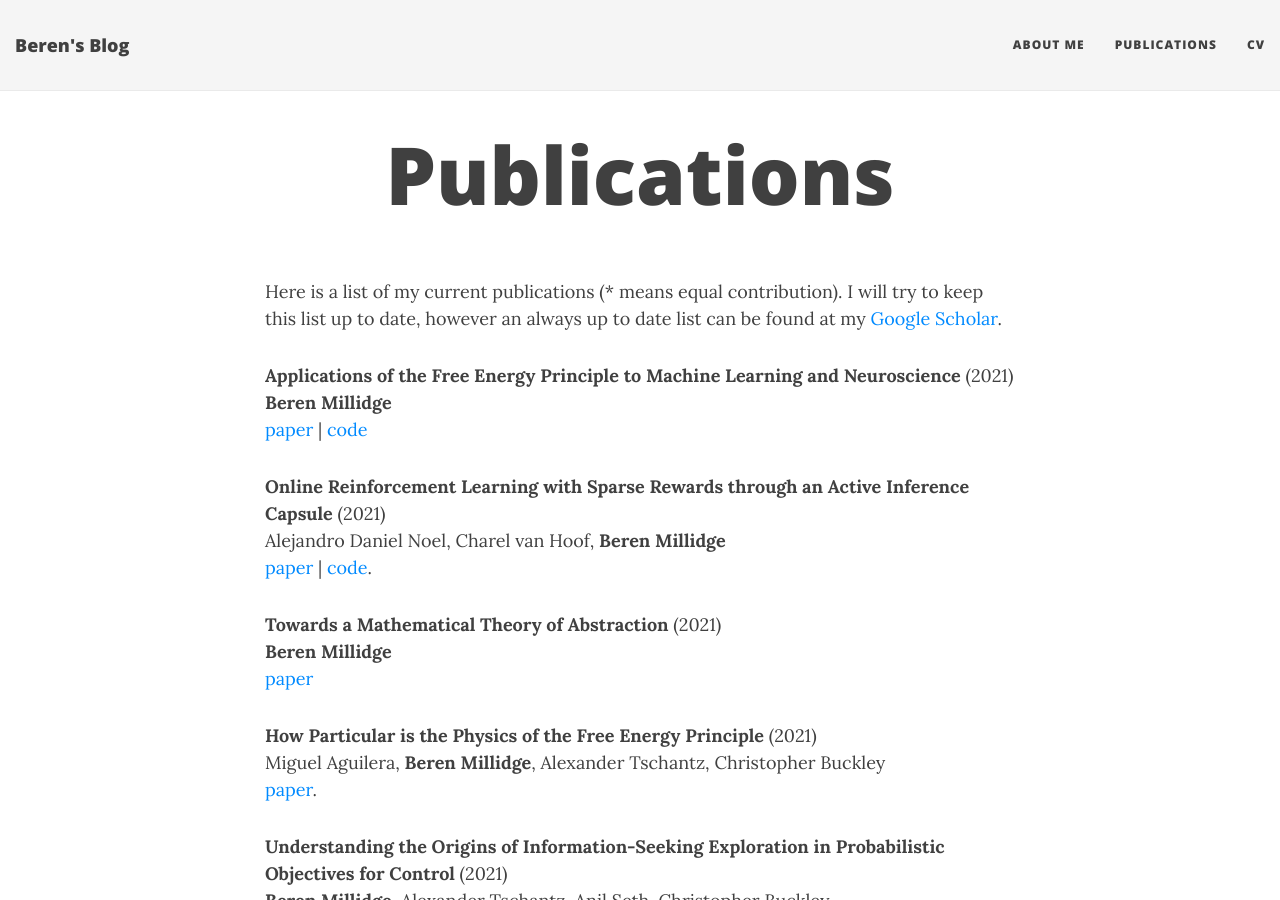
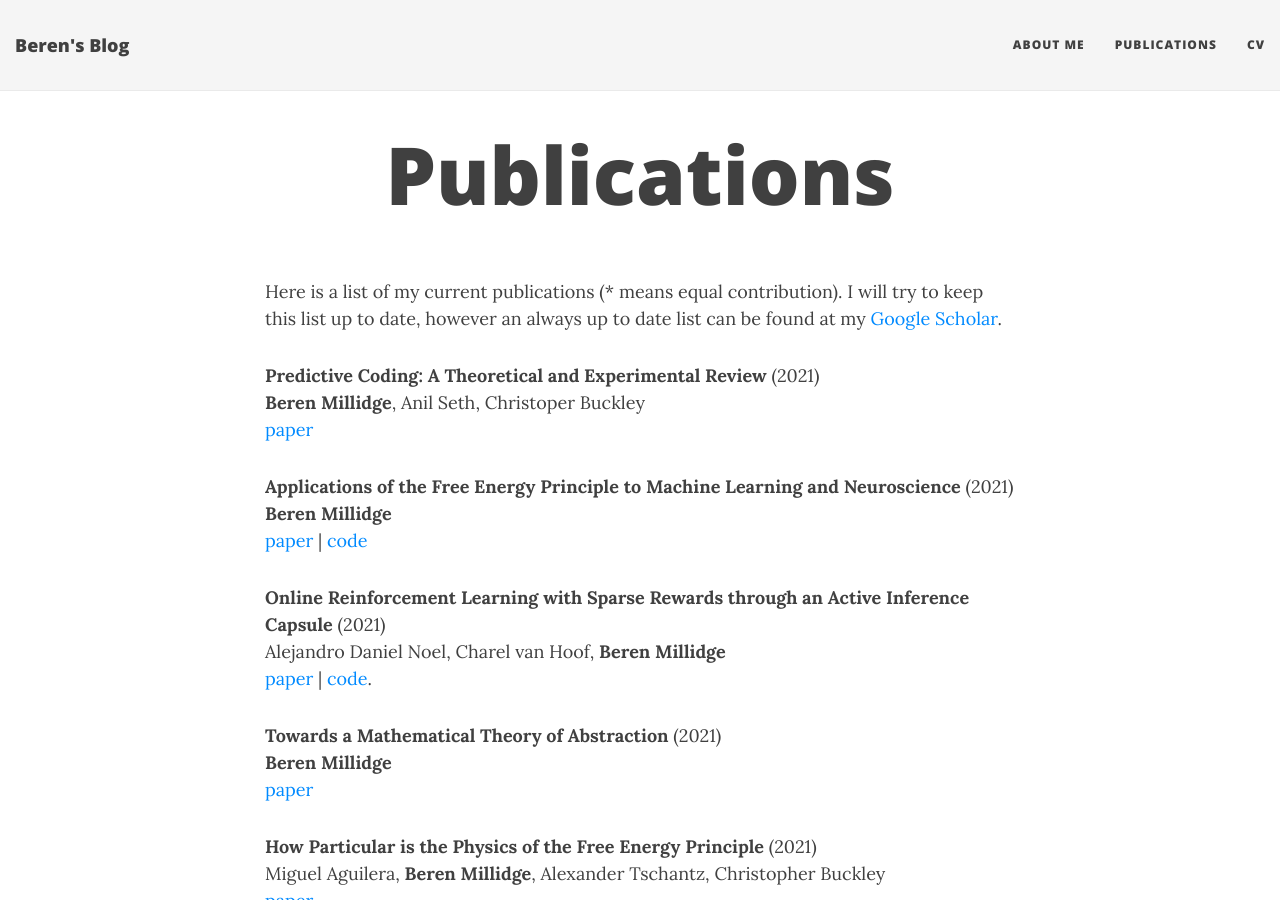
Before and after one commit to BerenMillidge/BerenMillidge.github.io, a Jekyll site: the page built from publications.md, in a window 1280 px wide and 900 px high. Built offline with Jekyll 4.4.1, drawn with Linux system fonts in a browser that asks for light colours; nearby versions of some CDN libraries.

Commit message:
add predictive coding review

```diff
--- a/publications.md
+++ b/publications.md
@@ -4,6 +4,8 @@ title: Publications
 ---
 
 Here is a list of my current publications (* means equal contribution). I will try to keep this list up to date, however an always up to date list can be found at my [Google Scholar](https://scholar.google.com/citations?user=3GGkFTkAAAAJ&hl=en&oi=ao).
+
+**Predictive Coding: A Theoretical and Experimental Review** (2021) <br /> **Beren Millidge**, Anil Seth, Christoper Buckley <br /> [paper](https://arxiv.org/abs/2107.12979)
 
 **Applications of the Free Energy Principle to Machine Learning and Neuroscience** (2021) <br /> **Beren Millidge** <br /> [paper](https://arxiv.org/abs/2107.00140) \| [code](https://github.com/BerenMillidge/PhD_Thesis)
 
```
